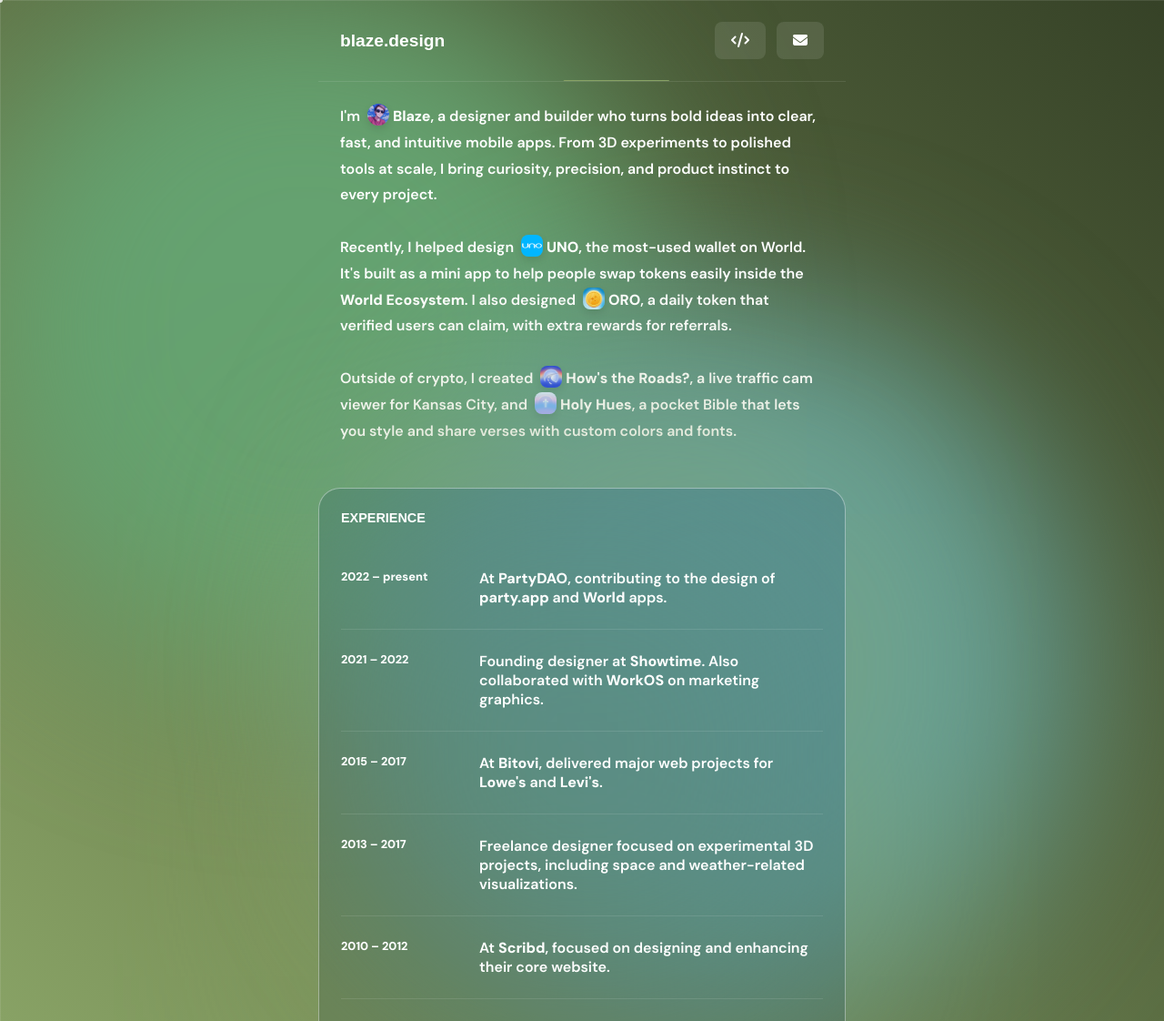
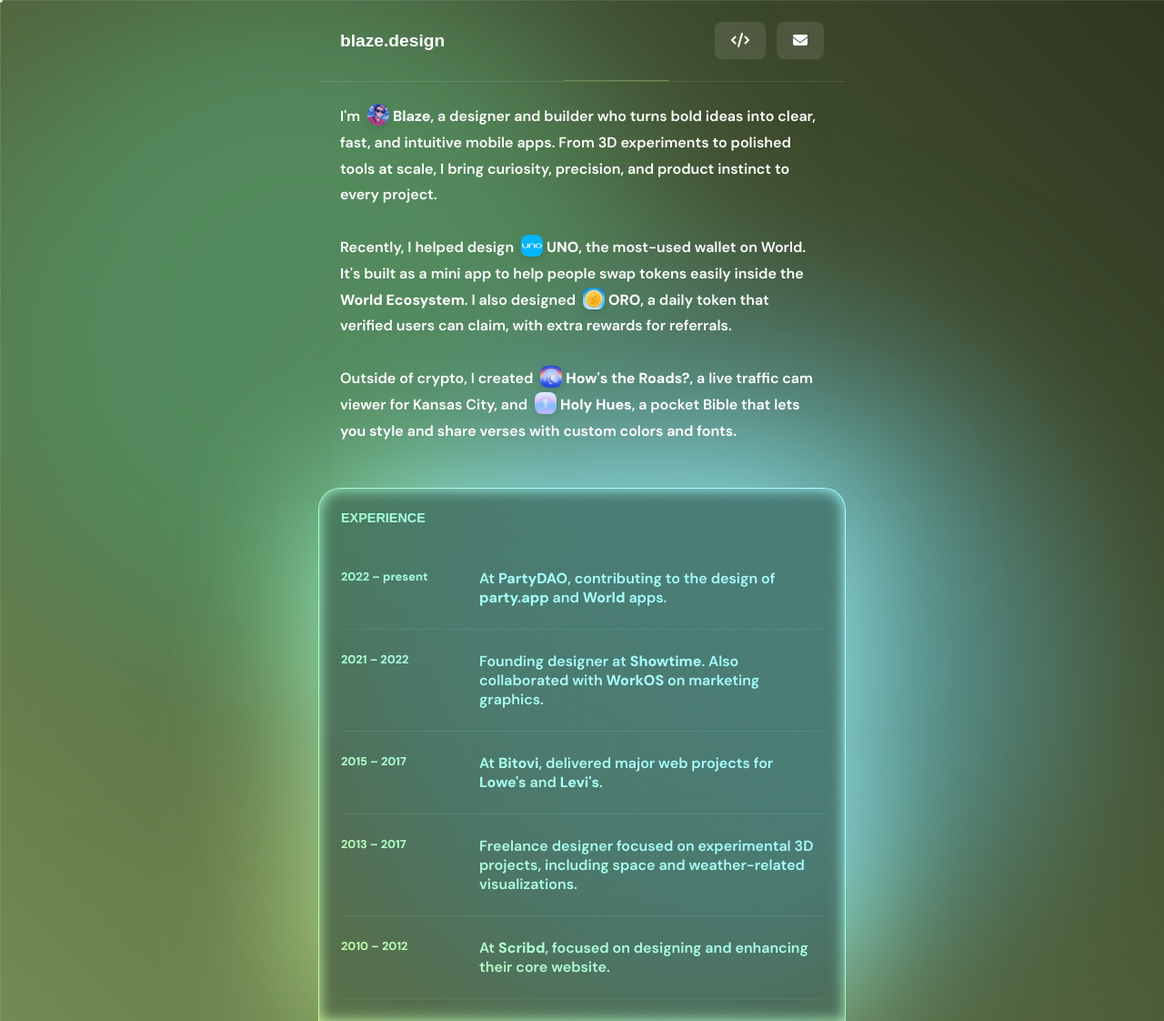
Before and after one commit to 0xblz/blaze-web, a Jekyll site: the page built from index.html, in a window 1280 px wide. Shown: the whole page at 91% size. Built offline with Jekyll 4.4.1, drawn with Linux system fonts in a browser that asks for light colours; nearby versions of some CDN libraries; some web fonts are replaced.

Commit message:
box styling

```diff
--- a/_sass/_layout.scss
+++ b/_sass/_layout.scss
@@ -109,16 +109,17 @@
         background: rgba(0, 0, 0, 0.1);
         border-top-left-radius: 1.5rem;
         border-top-right-radius: 1.5rem;
-        box-shadow: 0 0 20rem var(--primary-color);
-        border: 1px solid rgba(255, 255, 255, 0.4);
+        box-shadow: 0 0 10rem white, inset 0 0 1rem white;
+        border: 1px solid white;
         border-bottom: none;
         gap: 0;
         margin-top: 1.5rem;
         backdrop-filter: blur(10rem);
         -webkit-backdrop-filter: blur(10rem);
+        mix-blend-mode: overlay;
 
         &:hover {
-            box-shadow: 0 0 20rem var(--secondary-color);
+            box-shadow: 0 0 5rem white, inset 0 0 2rem white;
         }
 
         h2 {
--- a/_sass/_variables.scss
+++ b/_sass/_variables.scss
@@ -4,10 +4,10 @@
 // Color variables
 :root {
 
-    --primary-color: red;
-    --secondary-color: green;
-    --tertiary-color: blue;
-    --quaternary-color: darkblue;
+    --primary-color: lightblue;
+    --secondary-color: blue;
+    --tertiary-color: darkblue;
+    --quaternary-color: black;
 
     --font-primary: 'DM Sans', sans-serif;
     --font-secondary: 'Zen Dots', sans-serif;
--- a/assets/js/bg.js
+++ b/assets/js/bg.js
@@ -4,13 +4,13 @@
 
     // Convert to HSL with saturation and lightness adjusted for dark mode
     const prefersDarkMode = window.matchMedia('(prefers-color-scheme: dark)').matches;
-    const saturation = prefersDarkMode ? 30 : 25;
-    const lightness = prefersDarkMode ? 30 : 40;
+    const saturation = prefersDarkMode ? 20 : 25;
+    const lightness = prefersDarkMode ? 20 : 45;
 
     // Filter effects to mimic CSS filter
     const hueRotate = prefersDarkMode ? 0 : 0;         // hue-rotate(90deg)
-    const brightness = prefersDarkMode ? 1 : 1.2;    // brightness(1.2)
-    const contrast = prefersDarkMode ? 0.8 : 0.8;      // contrast(0.8)
+    const brightness = prefersDarkMode ? 1 : 1.3;    // brightness(1.2)
+    const contrast = prefersDarkMode ? 0.5 : 0.8;      // contrast(0.8)
     const shouldInvert = prefersDarkMode ? false : true; // invert(1)
 
     // Calculate split-complementary colors (base + complement ± 30°)
@@ -169,7 +169,7 @@
 function createStarAnimation(x, y) {
     // Create star element
     const star = document.createElement('div');
-    star.innerHTML = '<i class="fa-solid fa-arrows-rotate"></i>';
+    star.innerHTML = '<i class="fa-regular fa-circle"></i>';
     star.style.cssText = `
         position: fixed;
         left: ${x}px;
```
Also changed, not shown: 4 other files.
